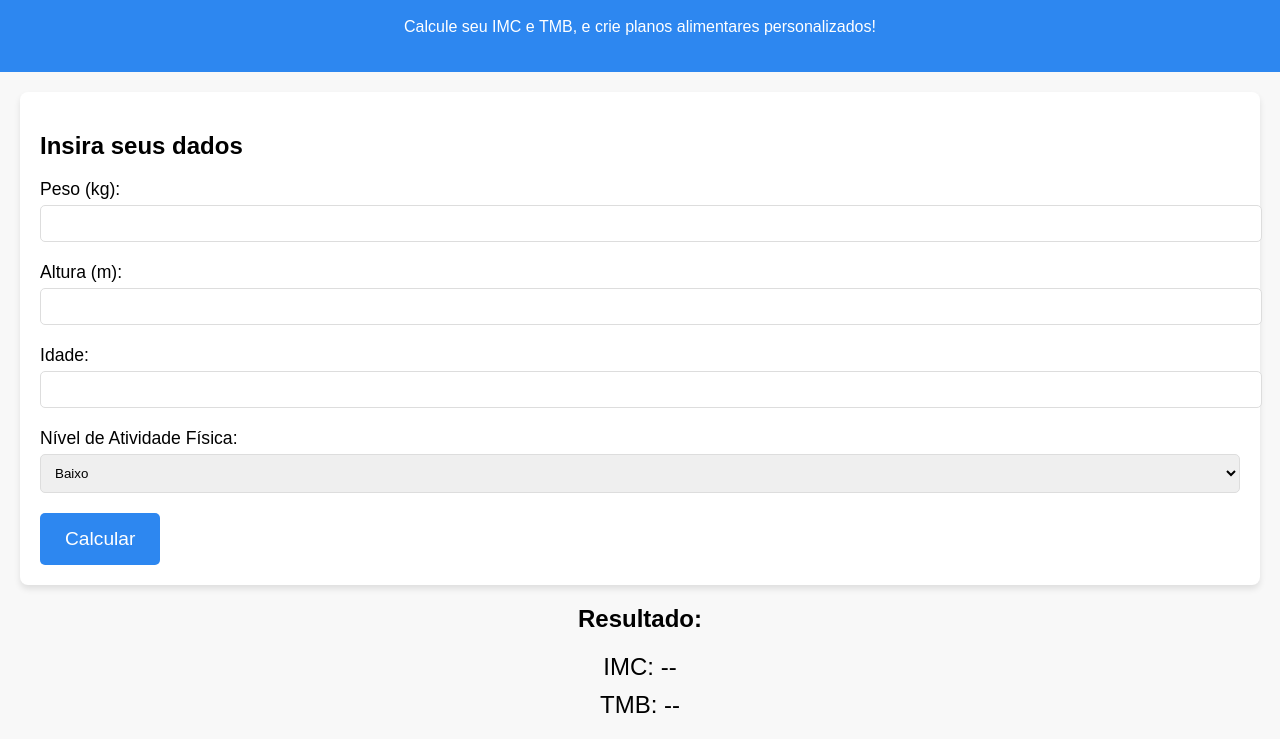
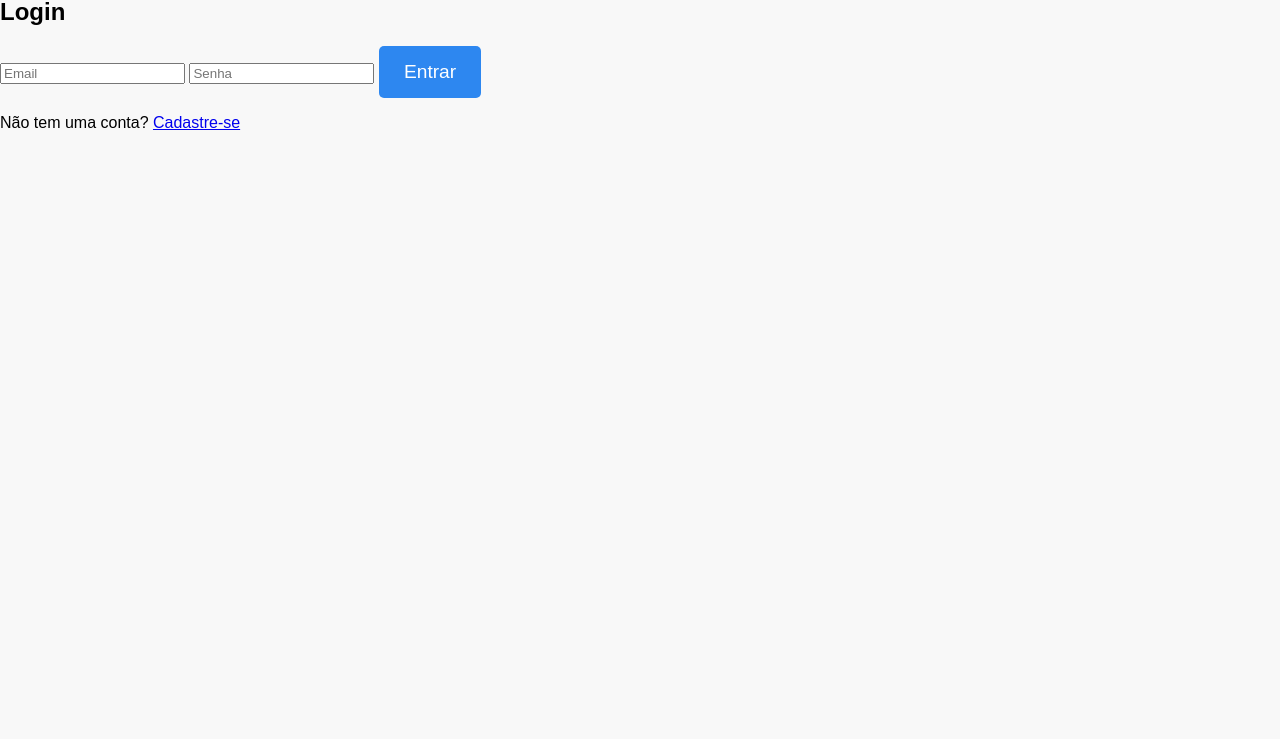
Before and after one commit to kaykygas3/calculadora-alimentar, a plain HTML site: page index.html in a window 1280 px wide. Shown: the part 101-840 px from the top of the page. After the commit the page ends 800 px from the top, so only its background shows below. Drawn offline with Linux system fonts and the light colour scheme.

Commit message:
Update index.html

```diff
--- a/index.html
+++ b/index.html
@@ -7,40 +7,28 @@
     <link rel="stylesheet" href="style.css">
 </head>
 <body>
-    <header>
-        <h1>Calculadora de Planos Alimentares</h1>
-        <p>Calcule seu IMC e TMB, e crie planos alimentares personalizados!</p>
-    </header>
+    <h1>Calculadora de Planos Alimentares Personalizados</h1>
 
-    <section class="form-section">
-        <h2>Insira seus dados</h2>
-        <form id="formulario">
-            <label for="peso">Peso (kg):</label>
-            <input type="number" id="peso" required><br>
+    <!-- Formulário de Login -->
+    <div id="login-form">
+        <h2>Login</h2>
+        <input type="email" id="login-email" placeholder="Email">
+        <input type="password" id="login-password" placeholder="Senha">
+        <button onclick="login()">Entrar</button>
+        <p>Não tem uma conta? <a href="#" onclick="showRegisterForm()">Cadastre-se</a></p>
+    </div>
 
-            <label for="altura">Altura (m):</label>
-            <input type="number" id="altura" step="0.01" required><br>
+    <!-- Formulário de Cadastro -->
+    <div id="register-form" style="display:none;">
+        <h2>Cadastro</h2>
+        <input type="email" id="register-email" placeholder="Email">
+        <input type="password" id="register-password" placeholder="Senha">
+        <button onclick="register()">Cadastrar</button>
+        <p>Já tem uma conta? <a href="#" onclick="showLoginForm()">Login</a></p>
+    </div>
 
-            <label for="idade">Idade:</label>
-            <input type="number" id="idade" required><br>
-
-            <label for="atividade">Nível de Atividade Física:</label>
-            <select id="atividade" required>
-                <option value="baixo">Baixo</option>
-                <option value="moderado">Moderado</option>
-                <option value="alto">Alto</option>
-            </select><br>
-
-            <button type="submit">Calcular</button>
-        </form>
-    </section>
-
-    <section id="resultado">
-        <h2>Resultado:</h2>
-        <p id="imc">IMC: --</p>
-        <p id="tmb">TMB: --</p>
-    </section>
-
-    <script src="script.js"></script>
+    <script src="https://www.gstatic.com/firebasejs/9.0.0/firebase-app.js"></script>
+    <script src="https://www.gstatic.com/firebasejs/9.0.0/firebase-auth.js"></script>
+    <script src="app.js"></script>
 </body>
 </html>
```
